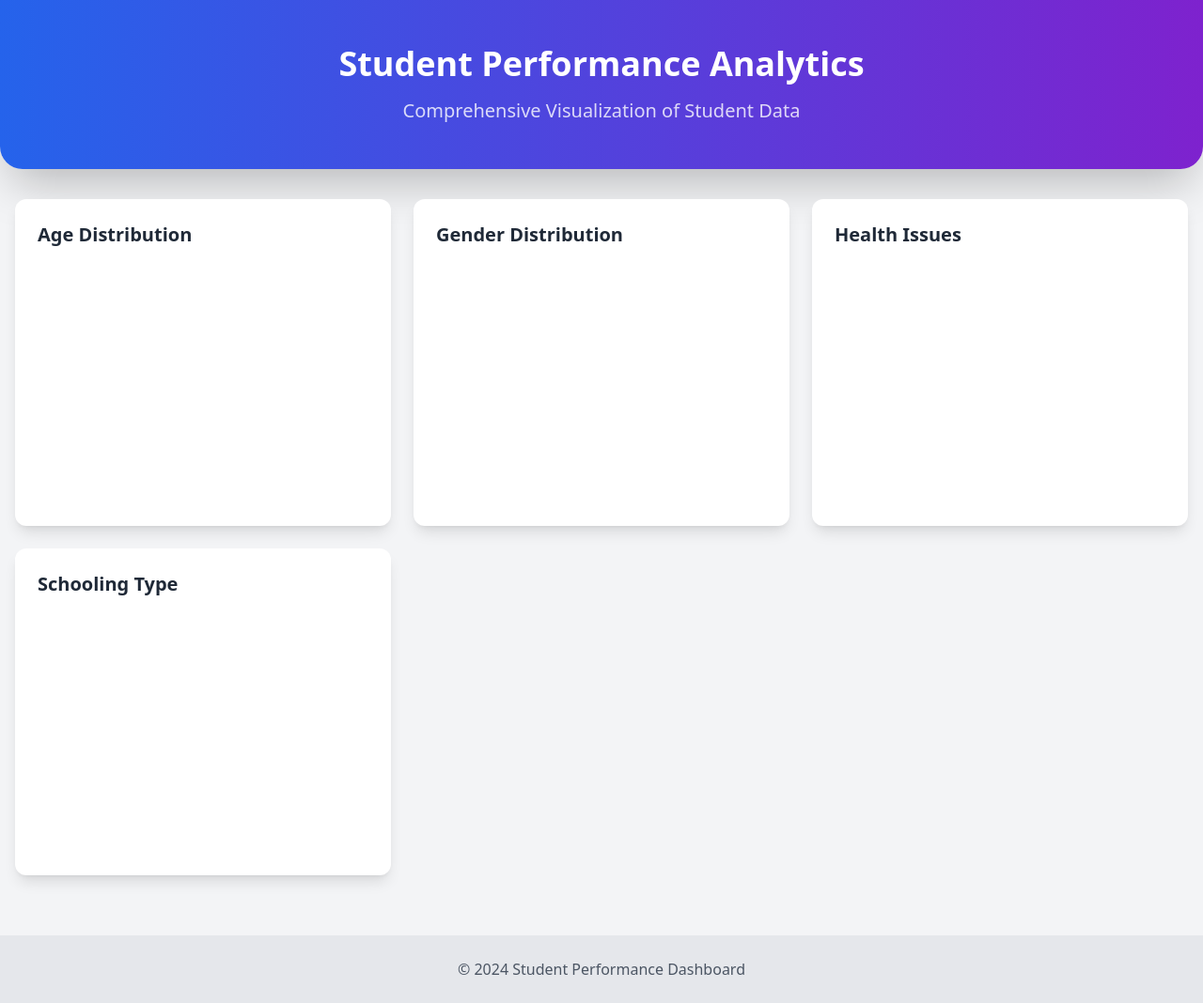
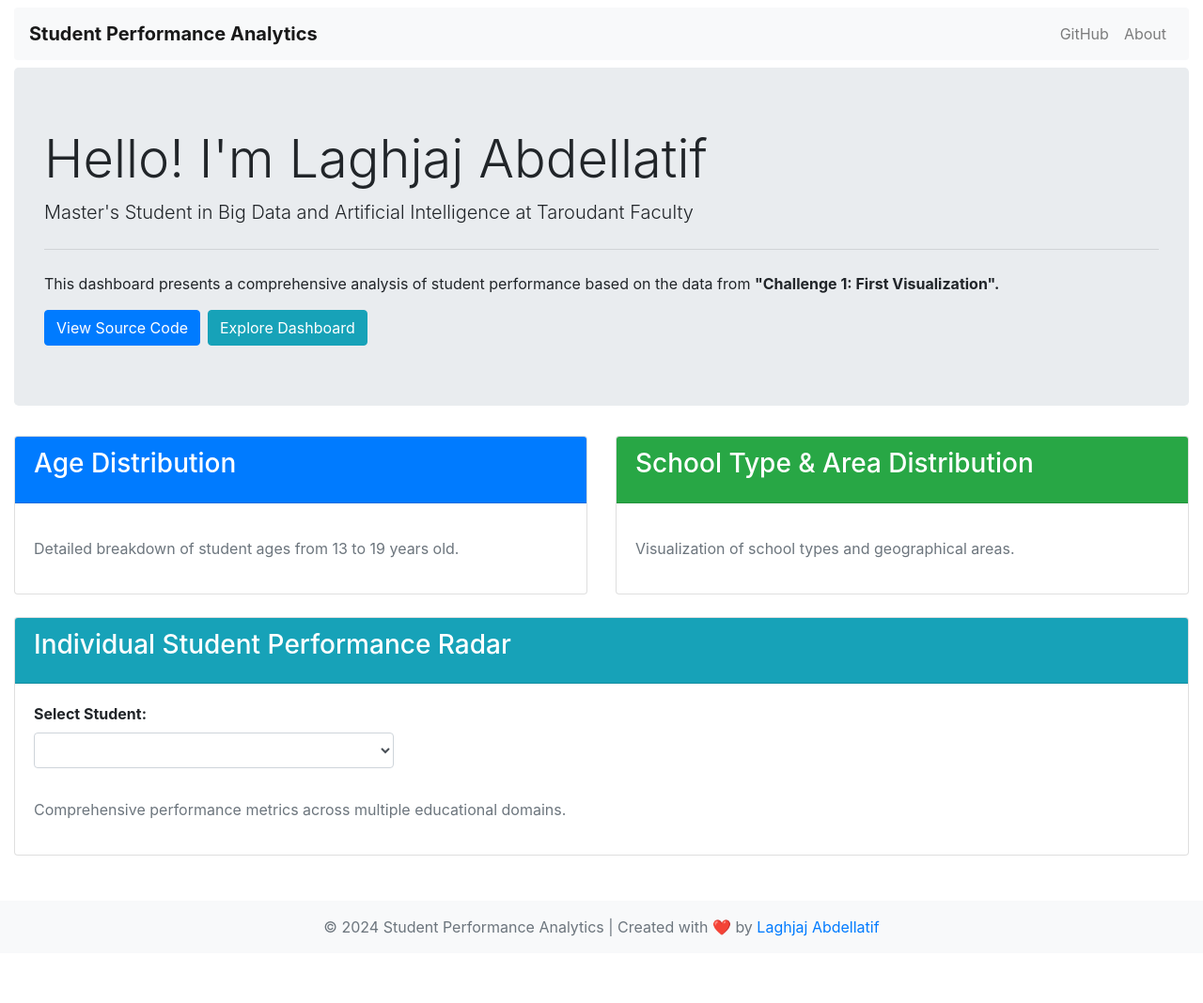
Before and after one commit to abdellatif-laghjaj/Challenge-1-First-viz, a plain HTML site: page index.html in a window 1280 px wide. Shown: the whole page at 94% size. After the commit the page ends 1015 px from the top, so only its background shows below. Drawn offline with nearby package versions, Linux system fonts and the light colour scheme.

Commit message:
Update index.html

```diff
--- a/index.html
+++ b/index.html
@@ -3,78 +3,165 @@
   <head>
     <meta charset="UTF-8" />
     <meta name="viewport" content="width=device-width, initial-scale=1.0" />
-    <title>Student Performance Dashboard</title>
-    <script src="https://cdn.tailwindcss.com"></script>
-    <script src="https://d3js.org/d3.v7.min.js"></script>
+    <title>Student Performance Analytics Dashboard</title>
+
+    <!-- Improved and Consolidated Stylesheets -->
+    <link
+      rel="stylesheet"
+      href="https://stackpath.bootstrapcdn.com/bootstrap/4.5.2/css/bootstrap.min.css"
+    />
+    <link rel="stylesheet" href="css/custom-styles.css" />
+
+    <!-- Favicon with Higher Quality Icon -->
+    <link
+      rel="icon"
+      type="image/png"
+      href="https://cdn-icons-png.flaticon.com/512/3209/3209265.png"
+    />
+
+    <!-- Preload Critical JavaScript Libraries -->
+    <link rel="preload" href="https://d3js.org/d3.v7.min.js" as="script" />
+
+    <!-- Meta Description for SEO -->
+    <meta
+      name="description"
+      content="Interactive Student Performance Dashboard with detailed analytics and visualizations"
+    />
   </head>
-  <body class="bg-gray-100 font-sans min-h-screen">
-    <!-- Banner Section with Smooth Shadow -->
-    <header
-      class="bg-gradient-to-r from-blue-600 to-purple-700 text-white py-12 shadow-2xl rounded-b-3xl"
-    >
-      <div class="container mx-auto px-4 text-center">
-        <h1 class="text-4xl font-bold mb-4">Student Performance Analytics</h1>
-        <p class="text-xl opacity-80">
-          Comprehensive Visualization of Student Data
-        </p>
+  <body>
+    <div class="container-fluid">
+      <!-- Enhanced Navigation -->
+      <nav class="navbar navbar-expand-lg navbar-light bg-light my-2 rounded">
+        <a class="navbar-brand font-weight-bold" href="#"
+          >Student Performance Analytics</a
+        >
+        <div class="navbar-nav ml-auto">
+          <a
+            href="https://github.com/abmamen15dellatif-laghjaj/challenge1-First-viz"
+            target="_blank"
+            class="nav-item nav-link"
+            >GitHub</a
+          >
+          <a href="#" class="nav-item nav-link">About</a>
+        </div>
+      </nav>
+
+      <!-- Improved Introduction Section -->
+      <div class="row">
+        <div class="col-12">
+          <div class="jumbotron introduction">
+            <h1 class="display-4">Hello! I'm Laghjaj Abdellatif</h1>
+            <p class="lead">
+              Master's Student in Big Data and Artificial Intelligence at
+              Taroudant Faculty
+            </p>
+            <hr class="my-4" />
+            <p>
+              This dashboard presents a comprehensive analysis of student
+              performance based on the data from
+              <span class="font-weight-bold"
+                >"Challenge 1: First Visualization".
+              </span>
+            </p>
+            <div class="d-flex">
+              <a
+                class="btn btn-primary mr-2"
+                href="https://github.com/abdelatif-laghjaj/chalenge1-First-viz"
+                target="_blank"
+              >
+                View Source Code
+              </a>
+              <a class="btn btn-info" href="#dashboard">Explore Dashboard</a>
+            </div>
+          </div>
+        </div>
       </div>
-    </header>
 
-    <!-- Main Dashboard with Centered and Constrained Width -->
-    <main class="container mx-auto px-4 py-8 max-w-7xl">
-      <div class="grid grid-cols-1 md:grid-cols-2 lg:grid-cols-3 gap-6">
-        <!-- Age Distribution Card -->
-        <div
-          class="bg-white shadow-lg rounded-xl p-6 hover:shadow-xl transition-shadow duration-300"
-        >
-          <h2 class="text-xl font-semibold mb-4 text-gray-800">
-            Age Distribution
-          </h2>
-          <div id="ageChart" class="h-64"></div>
+      <!-- Dashboard Section -->
+      <div id="dashboard" class="row">
+        <!-- Age Distribution Chart -->
+        <div class="col-md-6">
+          <div class="card mb-4">
+            <div class="card-header bg-primary text-white">
+              <h3 class="card-title">Age Distribution</h3>
+            </div>
+            <div class="card-body">
+              <div id="ageDistribution"></div>
+              <p class="chart-explanation text-muted mt-3">
+                Detailed breakdown of student ages from 13 to 19 years old.
+              </p>
+            </div>
+          </div>
         </div>
 
-        <!-- Gender Distribution Card -->
-        <div
-          class="bg-white shadow-lg rounded-xl p-6 hover:shadow-xl transition-shadow duration-300"
-        >
-          <h2 class="text-xl font-semibold mb-4 text-gray-800">
-            Gender Distribution
-          </h2>
-          <div id="genderChart" class="h-64"></div>
+        <!-- School Type Distribution Chart -->
+        <div class="col-md-6">
+          <div class="card mb-4">
+            <div class="card-header bg-success text-white">
+              <h3 class="card-title">School Type & Area Distribution</h3>
+            </div>
+            <div class="card-body">
+              <div id="schoolTypeAreaDistribution"></div>
+              <p class="chart-explanation text-muted mt-3">
+                Visualization of school types and geographical areas.
+              </p>
+            </div>
+          </div>
         </div>
 
-        <!-- Health Issues Card -->
-        <div
-          class="bg-white shadow-lg rounded-xl p-6 hover:shadow-xl transition-shadow duration-300"
-        >
-          <h2 class="text-xl font-semibold mb-4 text-gray-800">
-            Health Issues
-          </h2>
-          <div id="healthChart" class="h-64"></div>
-        </div>
-
-        <!-- Schooling Type Card -->
-        <div
-          class="bg-white shadow-lg rounded-xl p-6 hover:shadow-xl transition-shadow duration-300"
-        >
-          <h2 class="text-xl font-semibold mb-4 text-gray-800">
-            Schooling Type
-          </h2>
-          <div id="schoolingChart" class="h-64"></div>
+        <!-- Student Performance Radar Chart -->
+        <div class="col-12">
+          <div class="card">
+            <div class="card-header bg-info text-white">
+              <h3 class="card-title">Individual Student Performance Radar</h3>
+            </div>
+            <div class="card-body">
+              <div class="row">
+                <div class="col-md-4">
+                  <label for="student-select" class="font-weight-bold"
+                    >Select Student:</label
+                  >
+                  <select
+                    id="student-select"
+                    class="form-control mb-3"
+                  ></select>
+                </div>
+                <div class="col-md-8">
+                  <div id="spider-chart"></div>
+                </div>
+              </div>
+              <p class="chart-explanation text-muted mt-3">
+                Comprehensive performance metrics across multiple educational
+                domains.
+              </p>
+            </div>
+          </div>
         </div>
       </div>
-    </main>
+    </div>
 
-    <!-- Optional: Footer -->
-    <footer class="bg-gray-200 py-6 mt-8">
-      <div class="container mx-auto px-4 text-center text-gray-600">
-        <p>&copy; 2024 Student Performance Dashboard</p>
+    <!-- Footer -->
+    <footer class="footer mt-5 py-3 bg-light">
+      <div class="container text-center">
+        <span class="text-muted">
+          © 2024 Student Performance Analytics | Created with ❤️ by
+          <a href="https://www.github.com/abdelatif-laghjaj" target="_blank">
+            Laghjaj Abdellatif
+          </a>
+        </span>
       </div>
     </footer>
 
-    <script>
-      // D3.js Visualization Scripts (Same as previous example)
-      // You can add your visualization logic here
-    </script>
+    <!-- JavaScript Libraries -->
+    <script src="https://d3js.org/d3.v7.min.js"></script>
+    <script src="https://code.jquery.com/jquery-3.5.1.slim.min.js"></script>
+    <script src="https://cdn.jsdelivr.net/npm/@popperjs/core@2.5.3/dist/umd/popper.min.js"></script>
+    <script src="https://stackpath.bootstrapcdn.com/bootstrap/4.5.2/js/bootstrap.min.js"></script>
+
+    <!-- Custom JavaScript -->
+    <script src="js/StudentData.js"></script>
+    <script src="js/HistogramChart.js"></script>
+    <script src="js/DonutChart.js"></script>
+    <script src="js/RadarChart.js"></script>
   </body>
 </html>
```
